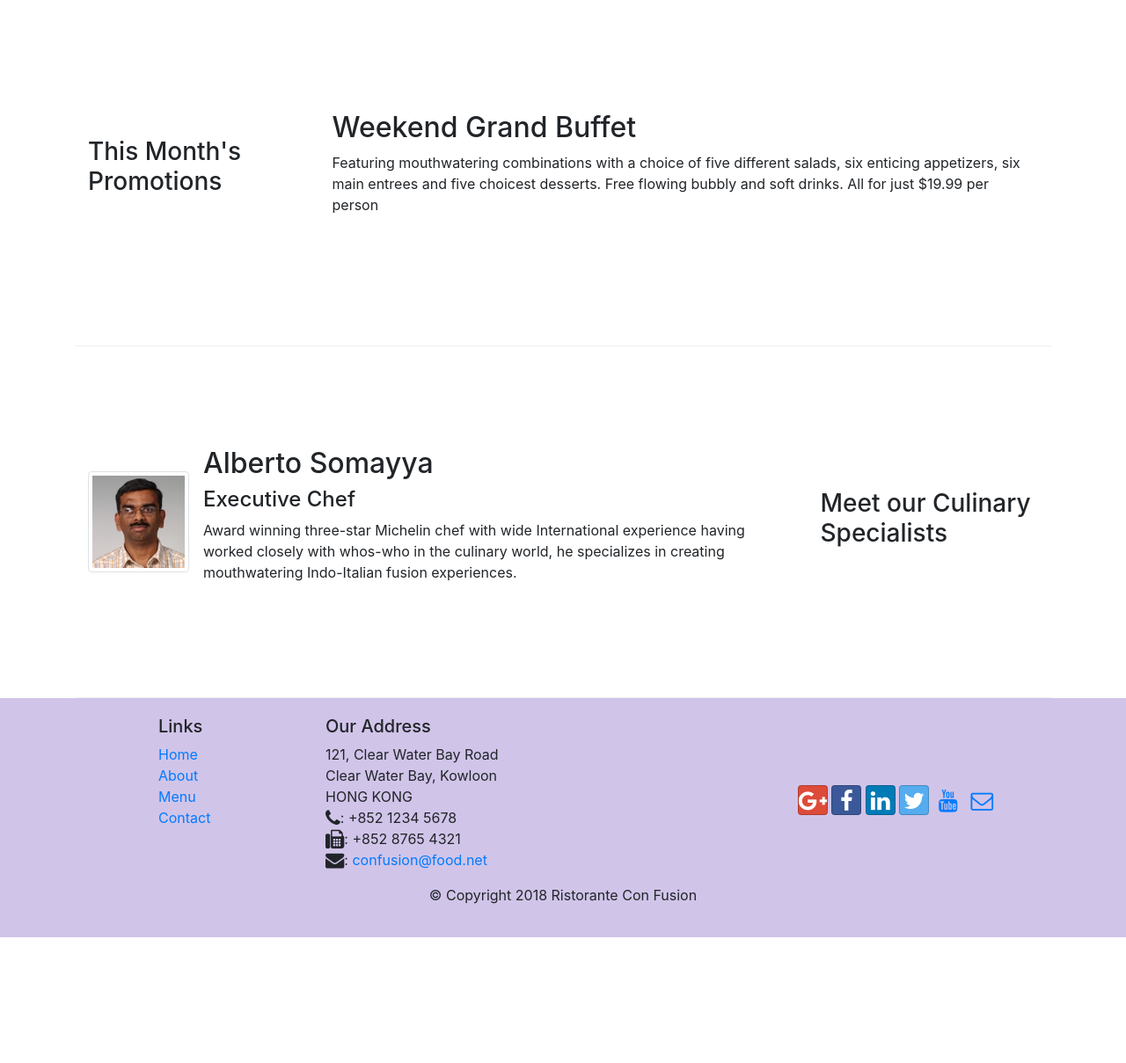
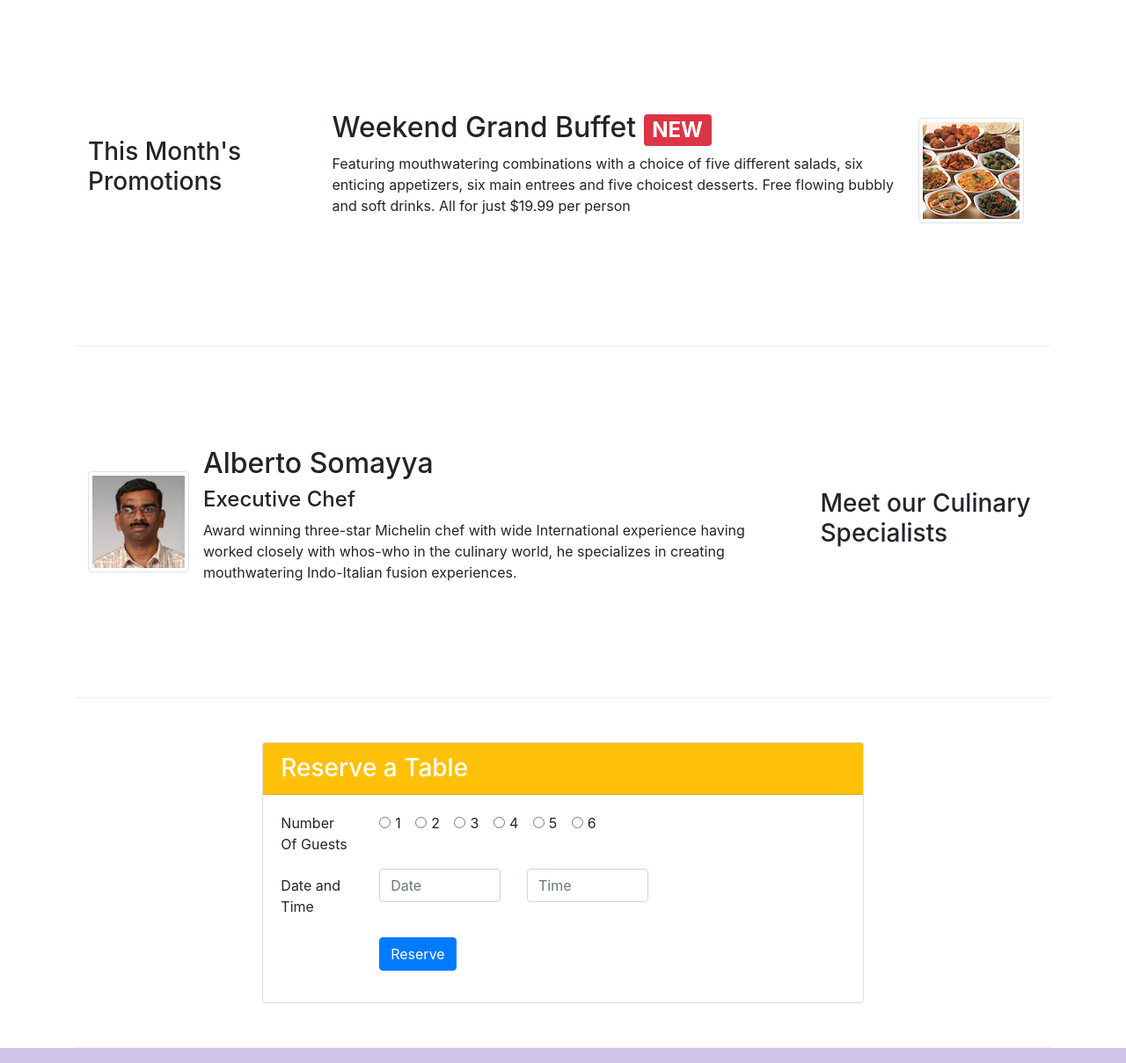
Before and after one commit to Marilynn1504n/Bootstrap4Coursera, a website: page index.html in a window 1280 px wide. Shown: the part 740-1949 px from the top of the page at 88% size. Before the commit the page ends 1806 px from the top, so only its background shows below. Drawn offline with nearby package versions, Linux system fonts and the light colour scheme.

Commit message:
assignment two

```diff
--- a/index.html
+++ b/index.html
@@ -44,6 +44,10 @@
                 <div class="col-12 col-sm align-self-center">
                     <img src="img/logo.png" class="img-fluid">
                 </div>
+                <div class="col-12 col-sm align-self-center">
+                    <a href="#cardsection" class="btn btn-sm btn-block btn-warning" role="button"><strong>Reserve Table</strong></a>
+
+                </div>
             </div>
         </div>
     </header>
@@ -75,8 +79,15 @@
                 <h3>This Month's Promotions</h3>
             </div>
             <div class="col col-sm col-md">
-                <h2>Weekend Grand Buffet</h2>
-                <p>Featuring mouthwatering combinations with a choice of five different salads, six enticing appetizers, six main entrees and five choicest desserts. Free flowing bubbly and soft drinks. All for just $19.99 per person </p>
+                <div class="media">
+                    <div class="media-body">
+                        <h2 class="mt-0">Weekend Grand Buffet
+                            <span class="badge badge-danger">NEW</span>
+                        </h2>
+                <p class="d-none d-sm-block">Featuring mouthwatering combinations with a choice of five different salads, six enticing appetizers, six main entrees and five choicest desserts. Free flowing bubbly and soft drinks. All for just $19.99 per person </p>
+                    </div>
+                    <img class="d-flex mr-3 img-thumbnail align-self-center" src="img/buffet.png" alt="buffet">
+                </div>
             </div>
         </div>
 
@@ -95,6 +106,70 @@
                 </div>
 
 
+            </div>
+        </div>
+        <div class="row row-content2 justify-content-center" id="cardsection">
+            <div class="col-12 col-sm-8">
+                <div class="card">
+                    <h3 class="card-header bg-warning text-white">Reserve a Table</h3>
+                    <div class="card-body">
+                        <form>
+                            <div class ="form-group row">
+                                <div class="col-md-2">
+                                    <label for="guestnumber" class="form-check-label">Number Of Guests</label>
+                                </div>
+                                <div class="col-md-10">
+                                    <div class="form-check form-check-inline">
+                                        <input type="radio" class="form-check-input" name="guestnumber" id="guestnumber1" value="1">
+                                        <label for="guestnumber1" class="form-check-label">1</label>
+                                    </div>
+                                    <div class="form-check form-check-inline">
+                                        <input type="radio" class="form-check-input" name="guestnumber" id="guestnumber2" value="1">
+                                        <label for="guestnumber2" class="form-check-label">2</label>
+                                    </div>
+                                    <div class="form-check form-check-inline">
+                                        <input type="radio" class="form-check-input" name="guestnumber" id="guestnumber3" value="1">
+                                        <label for="guestnumber3" class="form-check-label">3</label>
+                                    </div>
+                                    <div class="form-check form-check-inline">
+                                        <input type="radio" class="form-check-input" name="guestnumber" id="guestnumber4" value="4">
+                                        <label for="guestnumber4" class="form-check-label">4</label>
+                                    </div>
+                                    <div class="form-check form-check-inline">
+                                        <input type="radio" class="form-check-input" name="guestnumber" id="guestnumber5" value="5">
+                                        <label for="guestnumber5" class="form-check-label">5</label>
+                                    </div>
+                                    <div class="form-check form-check-inline">
+                                        <input type="radio" class="form-check-input" name="guestnumber" id="guestnumber6" value="6">
+                                        <label for="guestnumber6" class="form-check-label">6</label>
+                                    </div>
+
+
+                                </div>
+
+                            </div>
+                            <div class ="form-group row">
+                                <div class="col-md-2">
+                                    <label for="datetime" class="col-form-label">Date and Time</label>
+                                </div>
+                                <div class="col-md-3">
+                                    <input type="text" class="form-control" id="date" name="date" placeholder="Date">
+                                </div>
+                                <div class="col-md-3">
+                                    <input type="text" class="form-control" id="time" name="time" placeholder="Time">
+                                </div>
+                            </div>
+                            <div class="form-group row">
+                                <div class="offset-md-2 col-md-10">
+                                    <button type="submit" class="btn btn-primary">
+                                        Reserve
+                                    </button>
+                                </div>
+                            </div>
+                        </form>
+
+                    </div>
+                </div>
             </div>
         </div>
     </div>
```
